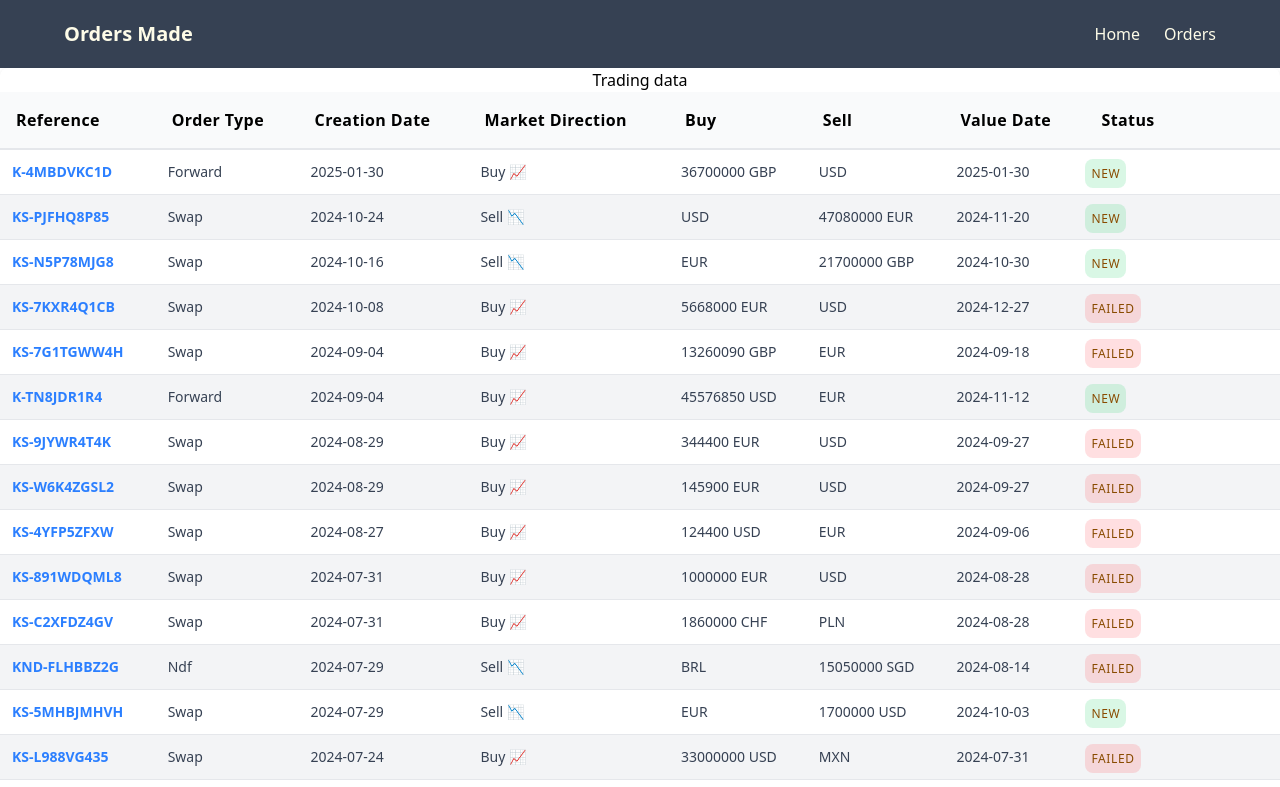
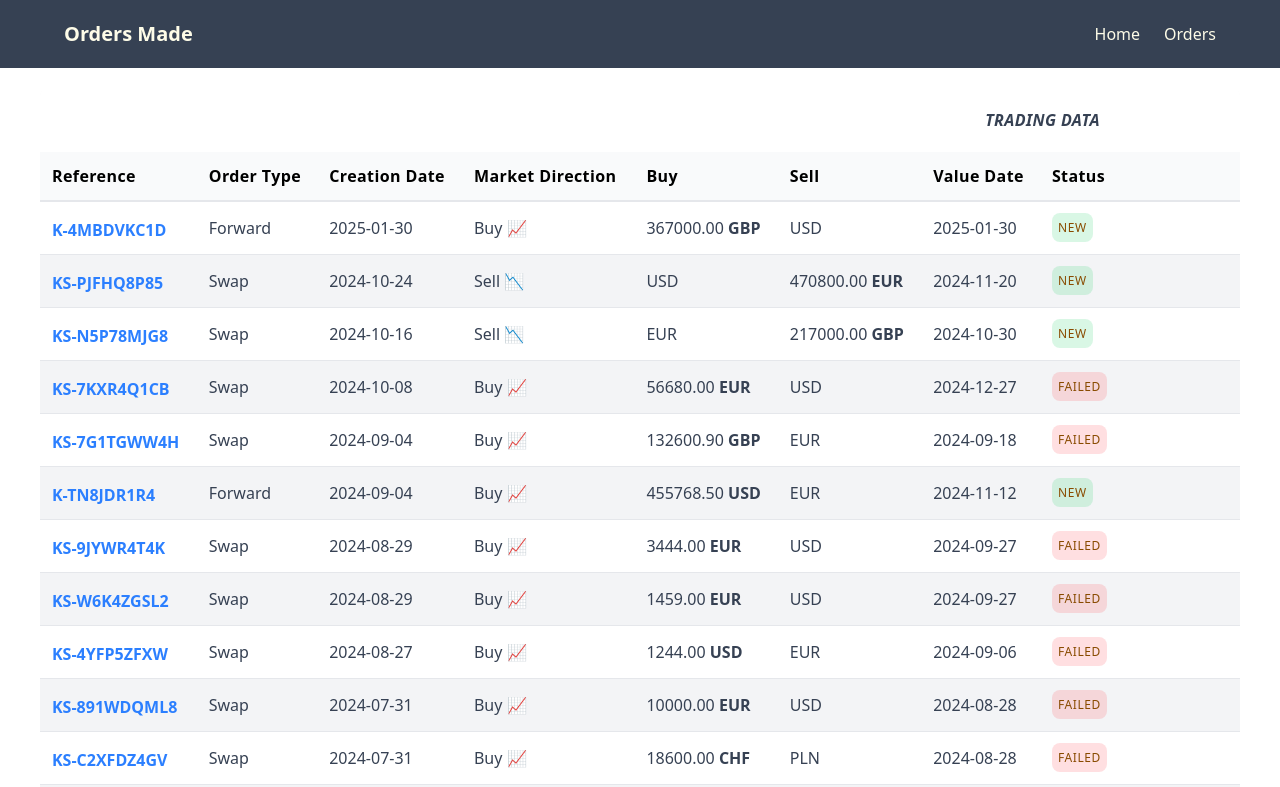
Before and after one commit to adritek/kantox-table, a React (Vite) app: page /orders in a window 1280 px wide. Shown: the top 787 px of the page. Built offline with nearby package versions, Linux system fonts and the light colour scheme.

Commit message:
Big glow up, lots of CSS changes

```diff
--- a/src/App.css
+++ /dev/null
@@ -1,76 +0,0 @@
-table tr:nth-child(even) {
-  background: #f0f0f0;
-}
-table tr:nth-child(odd) {
-  background: #fff;
-}
-
-.highlight {
-  background-color: cornsilk;
-}
-
-caption {
-  padding: 20px;
-  font-style: italic;
-  font-weight: 700;
-  text-transform: uppercase;
-  caption-side: top;
-  color: #666;
-  text-align: right;
-  letter-spacing: 1px;
-}
-
-/* Responsive Tables */
-
-[role='region'][aria-labelledby][tabindex] {
-  overflow-x: scroll;
-  max-width: 100%;
-  border: 0.1em solid #d6d6d6;
-}
-
-[role='region'][aria-labelledby][tabindex]:focus {
-  box-shadow: 0 0 0.5em rgba(0, 0, 0, 0.5);
-  outline: 0.1em solid rgba(0, 0, 0, 0.1);
-}
-
-[role='region'][aria-labelledby][tabindex] table {
-  margin: 0;
-  border: none;
-}
-
-@media (width < 850px) {
-  caption {
-    text-align: left;
-  }
-}
-
-@media (max-width: 650px) {
-  td {
-    display: grid;
-    grid-template-columns: 16ch auto;
-    gap: 0.5rem;
-    padding: 0.5rem 1rem;
-  }
-
-  td:first-child {
-    padding-top: 2rem;
-  }
-
-  td:last-child {
-    padding-bottom: 2rem;
-  }
-
-  td::before {
-    content: attr(data-cell) ': ';
-    font-weight: 700;
-    text-transform: capitalize;
-  }
-
-  th {
-    display: none;
-  }
-
-  caption {
-    text-align: left;
-  }
-}
--- a/src/App.jsx
+++ b/src/App.jsx
@@ -8,7 +8,7 @@ export default function App() {
   return (
     <div id="container" className="flex flex-col h-screen">
       <MainNav />
-      <main>{<Outlet />}</main>
+      <main className="mb-auto px-10 py-5">{<Outlet />}</main>
       <footer className="w-full bg-gray-500 text-gray-400">
         <Link to="/error">Lil dude</Link>
       </footer>
--- a/src/components/Table.jsx
+++ b/src/components/Table.jsx
@@ -1,14 +1,13 @@
 import { useQuery } from '@tanstack/react-query';
 import { getData } from '/src/utils/fetch.js';
 
-// import { currencyConverter } from '../utils/currencyConverter';
+export default function Table() {
+  const currencyConverter = (muney) => (muney / 100).toFixed(2);
 
-export default function Table() {
   const { data, isLoading, isError, error } = useQuery({
     queryKey: ['apiEvent'],
     queryFn: getData,
   });
-
   console.log(data);
 
   let content;
@@ -23,41 +22,75 @@ export default function Table() {
 
   if (data) {
     content = data.map((item) => (
-      <tr key={item.id} className="even:bg-gray-100 odd:bg-white">
-        <td data-cell="reference" className="p-3 text-sm text-gray-700">
+      <tr
+        key={item.id}
+        className="even:bg-gray-100 odd:bg-white grid grid-cols-[20ch auto] md:table-row gap-[0.1rem]"
+      >
+        <td
+          data-cell="reference: "
+          className="md:p-3 md:table-cell md:first:pt-4 md:before:content-none block first:pt-8 text-gray-700 before:content-[attr(data-cell)] before:font-bold px-2 py-0.5 pl-12 capitalize"
+        >
           <a href="#" className="font-bold text-blue-500 hover:underline">
             {item.attributes.reference}
           </a>
         </td>
-        <td data-cell="order type" className="p-3 text-sm text-gray-700 capitalize">
+        <td
+          data-cell="order type: "
+          className="md:p-3 md:table-cell block text-gray-700 before:content-[attr(data-cell)] before:font-bold md:before:content-none gap-2 px-2 py-0.5 pl-12 capitalize"
+        >
           {item.attributes['order-type']}
         </td>
-        <td data-cell="creation date" className="p-3 text-sm text-gray-700">
+        <td
+          data-cell="creation date: "
+          className="md:p-3 md:table-cell block text-gray-700 before:content-[attr(data-cell)] before:font-bold md:before:content-none gap-2 px-2 py-0.5 pl-12 capitalize"
+        >
           {item.attributes['creation-date']}
         </td>
         <td
-          data-cell="market direction"
-          className="p-3 text-sm text-gray-700 capitalize"
+          data-cell="market direction: "
+          className="md:p-3 md:table-cell block text-gray-700 before:content-[attr(data-cell)] before:font-bold md:before:content-none gap-2 px-2 py-0.5 pl-12 capitalize"
         >
           {item.attributes['market-direction']}
           {item.attributes['market-direction'] === 'buy' ? ' 📈' : ' 📉'}
         </td>
-        <td data-cell="buy" className="p-3 text-sm text-gray-700">
-          {item.attributes['market-direction'] === 'buy'
-            ? `${item.attributes['amount-cents']} ${item.attributes['buy-currency']}`
-            : `${item.attributes['buy-currency']}`}
+        <td
+          data-cell="buy: "
+          className="md:p-3 md:table-cell block text-gray-700 before:content-[attr(data-cell)] before:font-bold md:before:content-none gap-2 px-2 py-0.5 pl-12 capitalize"
+        >
+          {item.attributes['market-direction'] === 'buy' ? (
+            <>
+              {currencyConverter(item.attributes['amount-cents'])}{' '}
+              <strong>{item.attributes['buy-currency']}</strong>
+            </>
+          ) : (
+            item.attributes['buy-currency']
+          )}
         </td>
-        <td data-cell="sell" className="p-3 text-sm text-gray-700">
-          {item.attributes['market-direction'] !== 'buy'
-            ? `${item.attributes['amount-cents']} ${item.attributes['sell-currency']}`
-            : `${item.attributes['sell-currency']}`}
+        <td
+          data-cell="sell: "
+          className="md:p-3 md:table-cell block text-gray-700 before:content-[attr(data-cell)] before:font-bold md:before:content-none gap-2 px-2 py-0.5 pl-12 capitalize"
+        >
+          {item.attributes['market-direction'] !== 'buy' ? (
+            <>
+              {currencyConverter(item.attributes['amount-cents'])}{' '}
+              <strong>{item.attributes['sell-currency']}</strong>
+            </>
+          ) : (
+            item.attributes['sell-currency']
+          )}
         </td>
-        <td data-cell="value date" className="p-3 text-sm text-gray-700">
+        <td
+          data-cell="value date: "
+          className="md:p-3 md:table-cell block text-gray-700 before:content-[attr(data-cell)] before:font-bold md:before:content-none gap-2 px-2 py-0.5 pl-12 capitalize"
+        >
           {item.attributes['value-date']}
         </td>
-        <td data-cell="status">
+        <td
+          data-cell="status: "
+          className="md:p-3 md:table-cell last:pb-8 md:last:pb-4 block text-gray-700 before:content-[attr(data-cell)] before:font-bold md:before:content-none gap-2 px-2 py-0.5 pl-12 capitalize"
+        >
           <span
-            className={`p-1.5 text-xs font-medium uppercase tracking-wider text-yellow-800 rounded-lg
+            className={`p-1.5 text-xs font-medium uppercase tracking-wider text-yellow-800 rounded-lg w-max
             ${item.attributes.status === 'new' ? 'bg-green-500/15' : ''}
             ${item.attributes.status === 'failed' ? 'bg-red-500/15' : ''}
             ${
@@ -79,57 +112,62 @@ export default function Table() {
       role="region"
       aria-labelledby="OrdersTable01"
       tabIndex="0"
-      className="overflow-x-auto rounded-lg shadow"
+      className="overflow-x-auto max-w-full border-gray-300 rounded-lg shadow-2xs outline-gray-400"
     >
       {warnings}
-      <table className="w-full border-collapse ">
-        <caption id="OrdersTable01">Trading data</caption>
+      <table className="w-full border-collapse m-0 border-0">
+        <caption
+          className="p-5 italic font-bold uppercase text-gray-700 tracking-wide caption-top md:text-right text-left mr-30"
+          id="OrdersTable01"
+        >
+          Trading data
+        </caption>
         <thead className="bg-gray-50 border-b-2 border-gray-200">
           <tr>
             <th
-              className="p-4 text-small font-semibold tracking-wide text-left"
+              className="hidden md:table-cell p-3 text-small font-semibold tracking-wide text-left"
               scope="col"
             >
               Reference
             </th>
             <th
-              className="p-4 text-small font-semibold tracking-wide text-left"
+              className="hidden md:table-cell p-3 text-small font-semibold tracking-wide text-left"
               scope="col"
             >
               Order Type
             </th>
             <th
-              className="p-4 text-small font-semibold tracking-wide text-left"
+              className="hidden md:table-cell p-3 text-small font-semibold tracking-wide text-left"
               scope="col"
             >
               Creation Date
             </th>
             <th
-              className="p-4 text-small font-semibold tracking-wide text-left"
+              className="hidden md:table-cell p-3 text-small font-semibold tracking-wide text-left"
               scope="col"
             >
               Market Direction
             </th>
             <th
-              className="p-4 text-small font-semibold tracking-wide text-left"
+              className="hidden md:table-cell p-3 text-small font-semibold tracking-wide text-left"
               scope="col"
             >
               Buy
             </th>
             <th
-              className="p-4 font-semibold text-small tracking-wide text-left"
+              className="hidden md:table-cell p-3 font-semibold text-small tracking-wide text-left"
               scope="col"
             >
               Sell
             </th>
             <th
-              className="p-4 text-small font-semibold tracking-wide text-left"
+              className="hidden md:table-cell p-3 text-small font-semibold tracking-wide text-left"
               scope="col"
             >
               Value Date
             </th>
             <th
-              className="p-4 text-small font-semibold tracking-wide text-left"
+              className="hidden md:table-cell p-3 text-small font-semibold tracking-wide text-left"
               scope="col"
             >
               Status
--- a/src/pages/HomePage.jsx
+++ b/src/pages/HomePage.jsx
@@ -1,23 +1,35 @@
+import './HomePage.module.css';
+
 export default function Home() {
   return (
-    <>
-      <h1 className="text-3xl font-bold underline">How it was built</h1>
-      <p>So basically - from the README, there was 2 pages that needed to built</p>
-      <ul className="list-disc list-inside">
-        <li>this one - describing how I built this SPA</li>
-        <li>and a table with output data</li>
+    <div className="max-xl md:mx-auto">
+      <h1 className="text-3xl font-bold pb-1.5">How it was built</h1>
+      <p className="text-lg font-semibold ">
+        From the README, there were 2 pages that needed to built.
+      </p>
+      <ul>
+        <li>This one - describing how I built this SPA</li>
+        <li>And a table with output data (see Orders)</li>
       </ul>
-      <p>I went with:</p>
-      <ul className="list-disc list-inside">
+      <p className="text-lg font-semibold">I went with:</p>
+      <ul>
         <li>React and Vite</li>
         <li>
-          React Router DOM - to build out the content and error pages. Updated to v7
+          React Router - to build out the content and error pages. Updated to v7
         </li>
-        <li>React Query - it will grab the data (cache it, or refetch)</li>
+        <li>
+          React Query - it will grab the data (cache it, or refetch when you flip
+          between browser tabs or you can put a time to it)
+        </li>
         <li>Tailwind CSS - because Tailwind</li>
         <li>Responsive tables (block level), and ARIA approved!</li>
-        <li>Future - migrate to TypeScript</li>
       </ul>
-    </>
+      <p className="text-lg font-semibold">Future todo (no specific order):</p>
+      <ul>
+        <li>Migrate to TypeScript</li>
+        <li>Clicking reference number displays modal with bank info</li>
+        <li>Deploy to github pages (webhooks)</li>
+      </ul>
+    </div>
   );
 }
--- /dev/null
+++ b/src/pages/HomePage.module.css
@@ -0,0 +1,12 @@
+main ul {
+  list-style: none;
+  display: inline-block;
+  list-style-position: outside;
+  text-align: left;
+}
+main ul li::before {
+  content: '✓';
+  color: green;
+  padding-right: 0.5em;
+}
+/* it's just easier this way */
--- a/src/utils/currencyConverter.jsx
+++ /dev/null
@@ -1,30 +0,0 @@
-export function currencyConverter(dir, amountCents, buyCurrency, sellCurrency) {
-  const amount = (amountCents / 100).toFixed(2);
-  if (dir === 'buy') {
-    return (
-      <>
-        <td data-cell="buy" className="">
-          {`${amount} `}
-          <strong>{sellCurrency}</strong>
-        </td>{' '}
-        <td data-cell="sell">{sellCurrency}</td>
-      </>
-    );
-  } else if (dir === 'sell') {
-    return (
-      <>
-        <td data-cell="buy">{buyCurrency}</td>
-        <td data-cell="sell" className="">
-          {`${amount} `}
-          <strong>{sellCurrency}</strong>
-        </td>
-      </>
-    );
-  }
-  return (
-    <>
-      <td data-cell="buy">No data</td>
-      <td data-cell="sell">No data</td>
-    </>
-  );
-}
```
